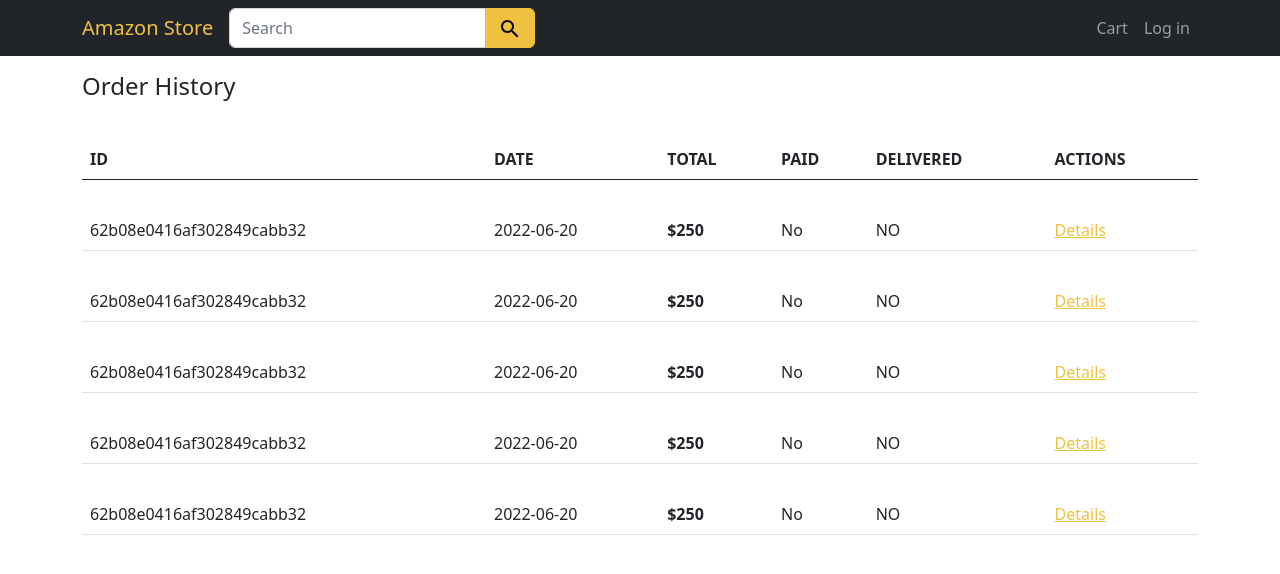
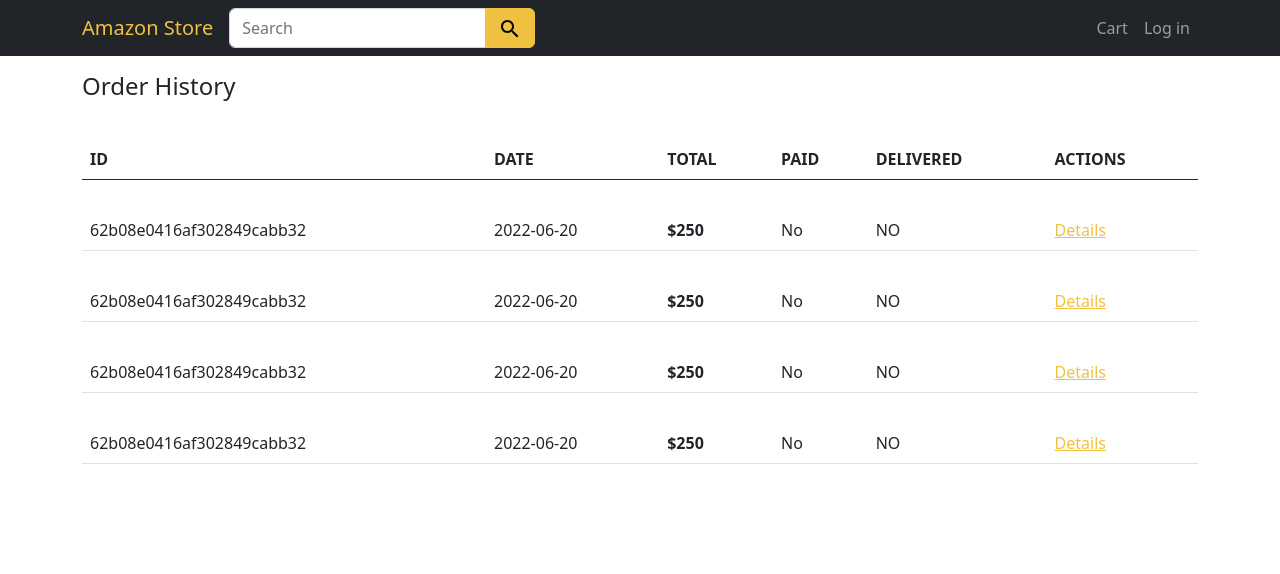
Before and after one commit to omar214/AmazonX, a React (Create React App) app in the folder Client/: page /orders in a window 1280 px wide. Shown: the top 574 px of the page. Built offline with nearby package versions, Linux system fonts and the light colour scheme.

Commit message:
edit mock data

```diff
--- a/Client/src/data/data.js
+++ b/Client/src/data/data.js
@@ -1,40 +1,47 @@
-// import bcrypt from 'bcryptjs';
+import bcrypt from 'bcryptjs';
 
 const data = {
-	// users: [
-	// 	{
-	// 		name: 'Basir',
-	// 		email: 'admin@example.com',
-	// 		// password: bcrypt.hashSync('123456'),
-	// 		password: bcrypt.hashSync('123456'),
-	// 		isAdmin: true,
-	// 	},
-	// 	{
-	// 		name: 'John',
-	// 		email: 'user@example.com',
-	// 		password: bcrypt.hashSync('123456'),
-	// 		isAdmin: false,
-	// 	},
-	// ],
+	users: [
+		{
+			name: 'admin',
+			email: 'admin@gmail.com',
+			password: bcrypt.hashSync('123456'),
+			isAdmin: true,
+		},
+		{
+			name: 'test',
+			email: 'test@gmail.com',
+			password: bcrypt.hashSync('123456'),
+			isAdmin: false,
+		},
+		{
+			name: 'omar',
+			email: 'omar@gmail.com',
+			password: bcrypt.hashSync('123456'),
+			isAdmin: false,
+		},
+		{
+			name: 'test2',
+			email: 'test2@gmail.com',
+			password: bcrypt.hashSync('123456'),
+			isAdmin: false,
+		},
+	],
 	products: [
 		{
-			// _id: '1',
 			name: 'Nike Slim shirt',
-			slug: 'nike-slim-shirt',
-			category: 'Shirts',
-			image: '/images/p1.jpg', // 679px × 829px
+			description: 'high quality shirt',
+			category: ['Shirts'],
 			price: 120,
 			countInStock: 10,
 			brand: 'Nike',
 			rating: 3,
 			numReviews: 10,
-			description: 'high quality shirt',
+			image: '/images/p1.jpg', // 679px × 829px
 		},
 		{
-			// _id: '2',
 			name: 'Adidas Fit Shirt',
-			slug: 'adidas-fit-shirt',
-			category: 'Shirts',
+			category: ['Shirts'],
 			image: '/images/p2.jpg',
 			price: 250,
 			countInStock: 0,
@@ -44,10 +51,8 @@
 			description: 'high quality product',
 		},
 		{
-			// _id: '3',
 			name: 'Nike Slim Pant',
-			slug: 'nike-slim-pant',
-			category: 'Pants',
+			category: ['Pants'],
 			image: '/images/p3.jpg',
 			price: 25,
 			countInStock: 15,
@@ -57,10 +62,8 @@
 			description: 'high quality product',
 		},
 		{
-			// _id: '4',
 			name: 'Adidas Fit Pant',
-			slug: 'adidas-fit-pant',
-			category: 'Pants',
+			category: ['Pants'],
 			image: '/images/p4.jpg',
 			price: 65,
 			countInStock: 5,
@@ -69,58 +72,6 @@
 			numReviews: 10,
 			description: 'high quality product',
 		},
-		{
-			// _id: '4',
-			name: 'Adidas Fit Pant',
-			slug: 'adidas-fit-pant',
-			category: 'Pants',
-			image: '/images/p4.jpg',
-			price: 65,
-			countInStock: 5,
-			brand: 'Puma',
-			rating: 4.5,
-			numReviews: 10,
-			description: 'high quality product',
-		},
-		// {
-		// 	// _id: '4',
-		// 	name: 'Adidas Fit Pant',
-		// 	slug: 'adidas-fit-pant',
-		// 	category: 'Pants',
-		// 	image: '/images/p4.jpg',
-		// 	price: 65,
-		// 	countInStock: 5,
-		// 	brand: 'Puma',
-		// 	rating: 4.5,
-		// 	numReviews: 10,
-		// 	description: 'high quality product',
-		// },
-		// {
-		// 	// _id: '4',
-		// 	name: 'Adidas Fit Pant',
-		// 	slug: 'adidas-fit-pant',
-		// 	category: 'Pants',
-		// 	image: '/images/p4.jpg',
-		// 	price: 65,
-		// 	countInStock: 5,
-		// 	brand: 'Puma',
-		// 	rating: 4.5,
-		// 	numReviews: 10,
-		// 	description: 'high quality product',
-		// },
-		// {
-		// 	// _id: '4',
-		// 	name: 'Adidas Fit Pant',
-		// 	slug: 'adidas-fit-pant',
-		// 	category: 'Pants',
-		// 	image: '/images/p4.jpg',
-		// 	price: 65,
-		// 	countInStock: 5,
-		// 	brand: 'Puma',
-		// 	rating: 4.5,
-		// 	numReviews: 10,
-		// 	description: 'high quality product',
-		// },
 	],
 };
 export default data;
```
